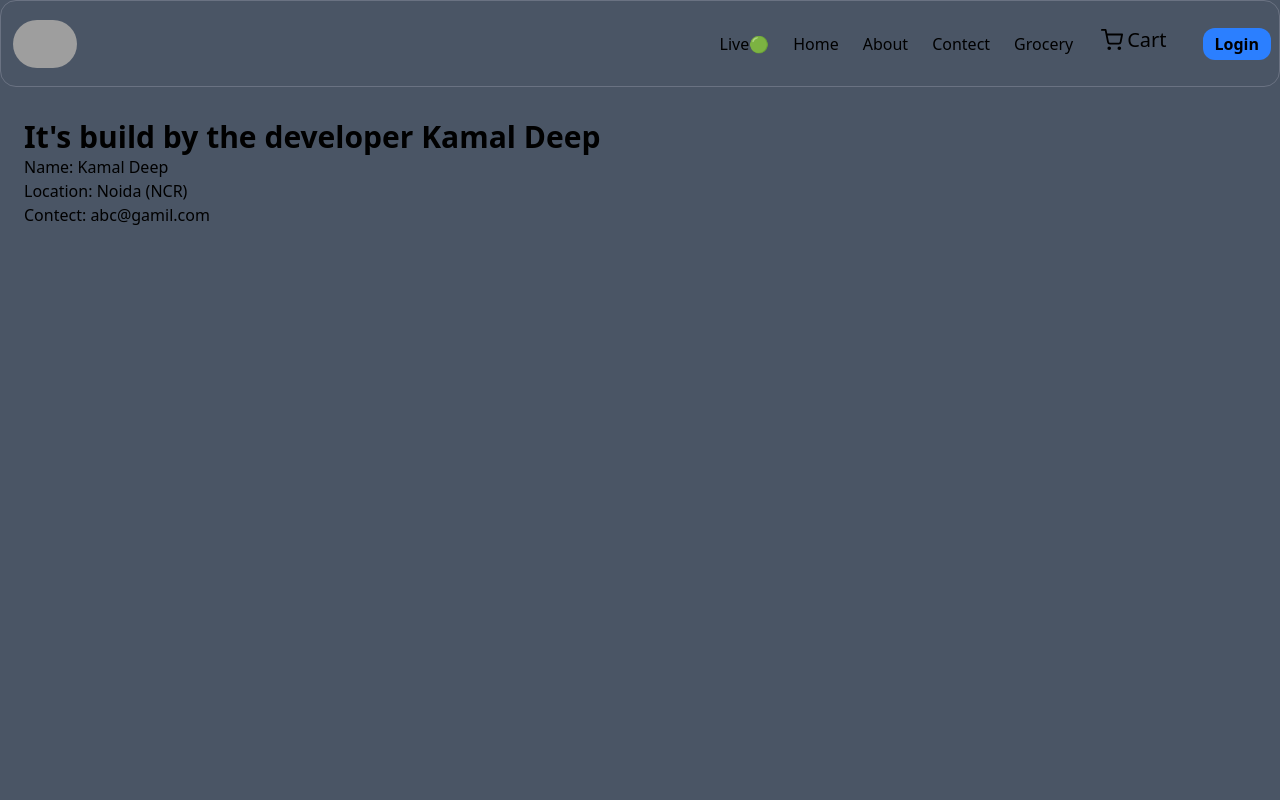
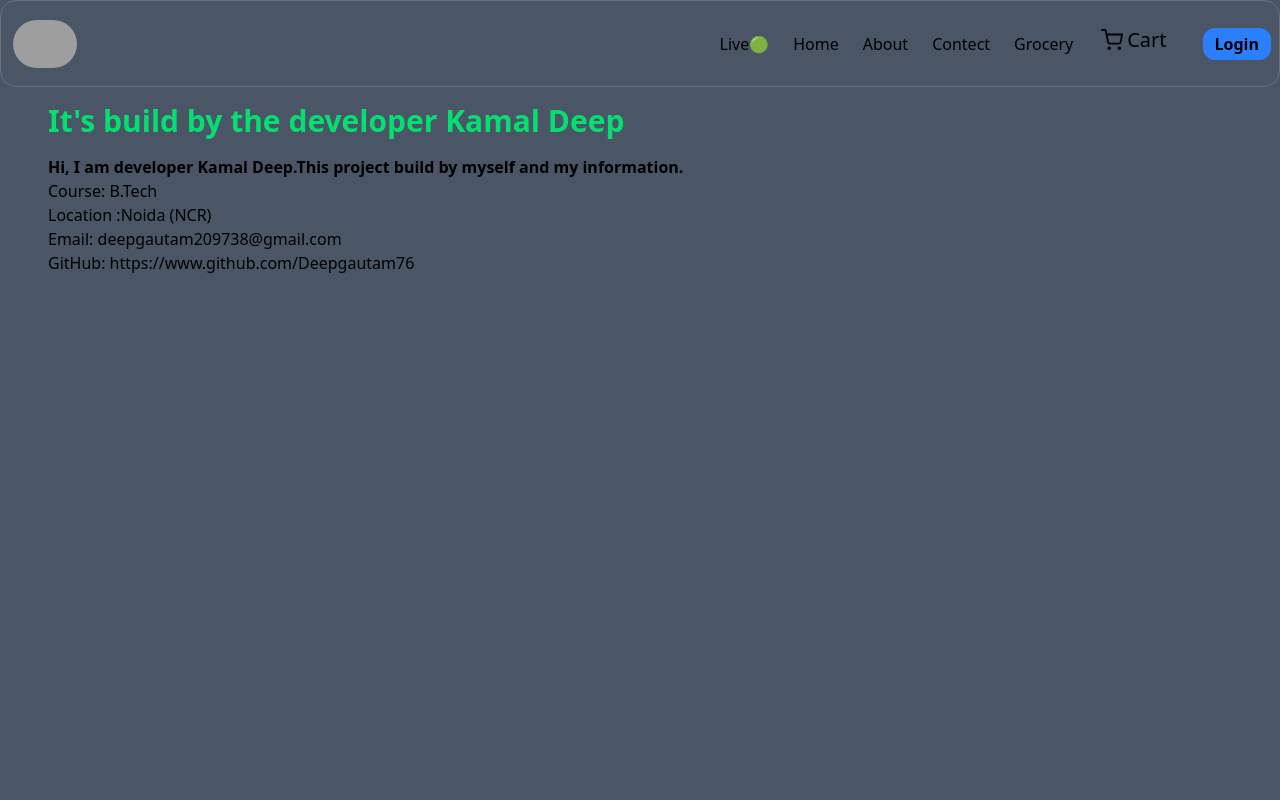
Before and after one commit to Deepgautam76/React_course, a React (Vite) app in the folder SwiggyClone/: page /about in a window 1280 px wide. Shown: the top 800 px of the page. Built offline with nearby package versions, Linux system fonts and the light colour scheme; grey boxes are pictures that could not be loaded.

Commit message:
refactor and update about information

```diff
--- a/SwiggyClone/src/components/header/About.js
+++ b/SwiggyClone/src/components/header/About.js
@@ -2,9 +2,13 @@ import React from "react";
 import User from "./User";
 const About = () => {
   return (
-    <div className="h-lvh flex mx-6 my-8 ">
-      <div className="flex flex-col">
-        <h3 className="text-3xl font-semibold">It's build by the developer Kamal Deep</h3>
+    <div className="h-lvh flex flex-col m-4 min-h-screen">
+      <div className="flex flex-col px-8 ">
+        <h3 className="text-3xl font-semibold text-green-400">
+          It's build by the developer Kamal Deep
+        </h3>
+      </div>
+      <div>
         <User location="Noida (NCR)" />
       </div>
     </div>
--- a/SwiggyClone/src/components/header/User.js
+++ b/SwiggyClone/src/components/header/User.js
@@ -2,13 +2,22 @@ import React, { useContext } from "react";
 import UserContext from "../../utils/UserContext";
 
 const User = ({ location }) => {
-  const { Name, age } = useContext(UserContext);
+  const { name, course, email, github } = useContext(UserContext);
 
   return (
-    <div>
-      <h2>Name: {Name}</h2>
-      <h3>Location: {location}</h3>
-      <h4>Contect: abc@gamil.com</h4>
+    <div className="container flex flex-col mx-4 p-4 ">
+      <div className="font-semibold">
+        <p>
+          Hi, I am developer {name}.This project build by myself and my
+          information.
+        </p>
+      </div>
+      <div>
+        <h3>Course: {course}</h3>
+        <h3>Location :{location}</h3>
+        <h3>Email: {email}</h3>
+        <h3>GitHub: {github}</h3>
+      </div>
     </div>
   );
 };
--- a/SwiggyClone/src/utils/UserContext.js
+++ b/SwiggyClone/src/utils/UserContext.js
@@ -14,7 +14,10 @@ import { createContext } from "react";
  */
 
 const UserContext = createContext({
-  Name: "Kamal Deep",
+  name: "Kamal Deep",
+  course:"B.Tech",
+  email: "deepgautam209738@gmail.com",
+  github: "https://www.github.com/Deepgautam76",
 });
 
 export default UserContext;
```
